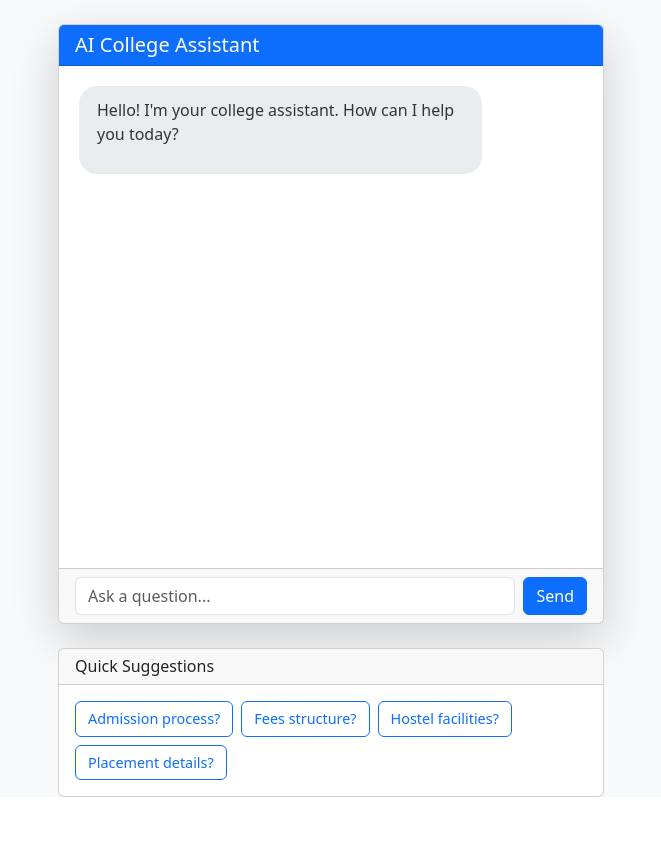
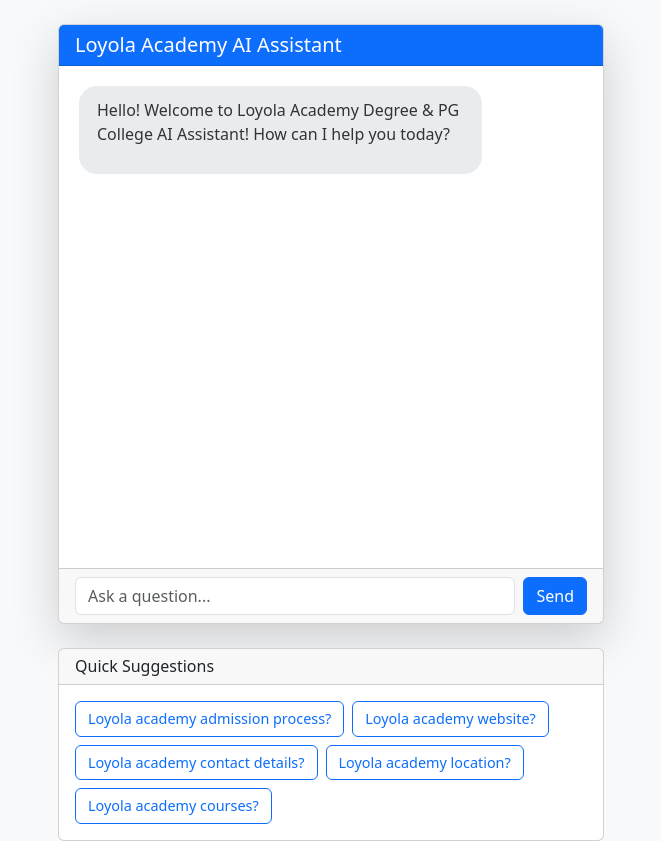
Before and after one commit to raghavkodam329-prog/AI-Chatbot-for-College-FAQs, a Flask app: page / in a window 1280 px wide. Shown: the part 56-897 px from the top of the page, without its empty margins (309-970 px from the left). Before the commit the page ends 853 px from the top, so only its background shows below. Run offline with Flask 3, Linux system fonts and the light colour scheme; a user stored in the database is signed in; parts of the project's set-up code (start-up, migrations or seed data) failed here and were passed over.

Commit message:
Updated project files

```diff
--- a/app.py
+++ b/app.py
@@ -158,4 +158,4 @@
 
 if __name__ == '__main__':
     create_tables()
-    app.run(debug=False)
+    app.run(debug=True, port=5000)
--- a/static/js/chat.js
+++ b/static/js/chat.js
@@ -14,6 +14,14 @@
             sendMessage(this.textContent);
         });
     });
+
+    function linkify(text) {
+        // Regular expression to match URLs
+        const urlPattern = /(https?:\/\/[^\s]+)/g;
+        return text.replace(urlPattern, function(url) {
+            return `<a href="${url}" target="_blank" rel="noopener noreferrer" style="color: #007bff; text-decoration: underline;">${url}</a>`;
+        });
+    }
 
     function sendMessage(message) {
         if (!message.trim()) return;
@@ -42,7 +50,7 @@
         messageDiv.className = `message ${type}-message`;
 
         const p = document.createElement('p');
-        p.textContent = text;
+        p.innerHTML = linkify(text.replace(/\n/g, '<br>'));
         messageDiv.appendChild(p);
 
         chatMessages.appendChild(messageDiv);
--- a/templates/index.html
+++ b/templates/index.html
@@ -34,11 +34,11 @@
             <div class="col-md-8 col-lg-6">
                 <div class="chat-container card shadow-lg">
                     <div class="card-header bg-primary text-white">
-                        <h5 class="mb-0">AI College Assistant</h5>
+                        <h5 class="mb-0">Loyola Academy AI Assistant</h5>
                     </div>
                     <div class="card-body chat-messages" id="chatMessages">
                         <div class="message bot-message">
-                            <p>Hello! I'm your college assistant. How can I help you today?</p>
+                            <p>Hello! Welcome to Loyola Academy Degree & PG College AI Assistant! How can I help you today?</p>
                         </div>
                     </div>
                     <div class="card-footer">
@@ -59,10 +59,11 @@
                     </div>
                     <div class="card-body">
                         <div class="d-flex flex-wrap gap-2">
-                            <button class="btn btn-outline-primary suggestion-btn">Admission process?</button>
-                            <button class="btn btn-outline-primary suggestion-btn">Fees structure?</button>
-                            <button class="btn btn-outline-primary suggestion-btn">Hostel facilities?</button>
-                            <button class="btn btn-outline-primary suggestion-btn">Placement details?</button>
+                            <button class="btn btn-outline-primary suggestion-btn">Loyola academy admission process?</button>
+                            <button class="btn btn-outline-primary suggestion-btn">Loyola academy website?</button>
+                            <button class="btn btn-outline-primary suggestion-btn">Loyola academy contact details?</button>
+                            <button class="btn btn-outline-primary suggestion-btn">Loyola academy location?</button>
+                            <button class="btn btn-outline-primary suggestion-btn">Loyola academy courses?</button>
                         </div>
                     </div>
                 </div>
```
Also changed, not shown: test_imports.py (added, +37 -0 lines), instance/chatbot.db, 6 other files.
